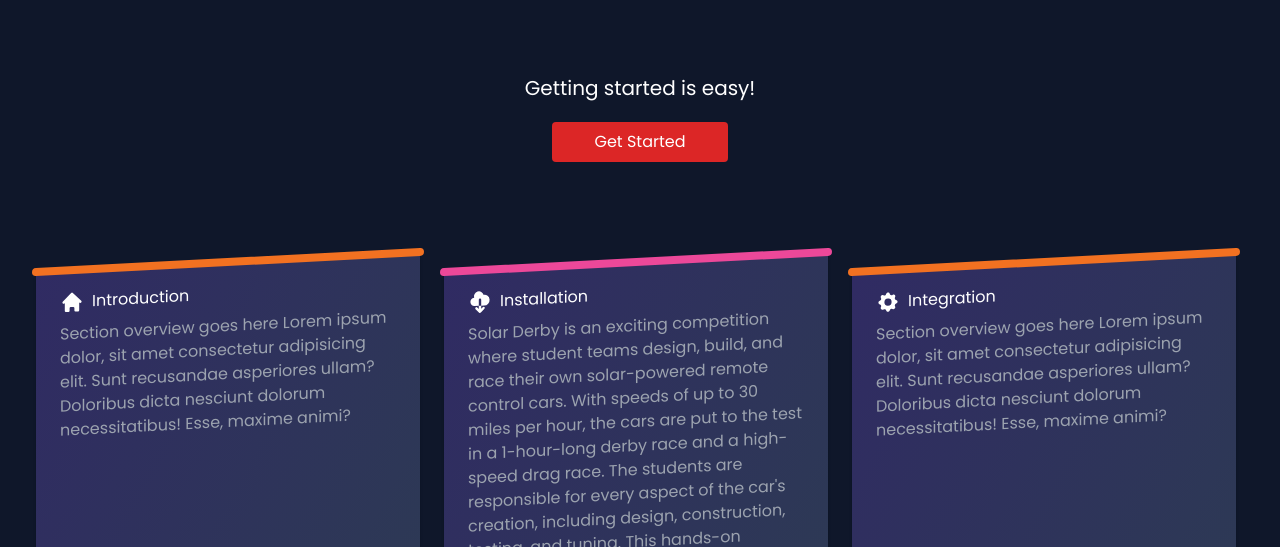
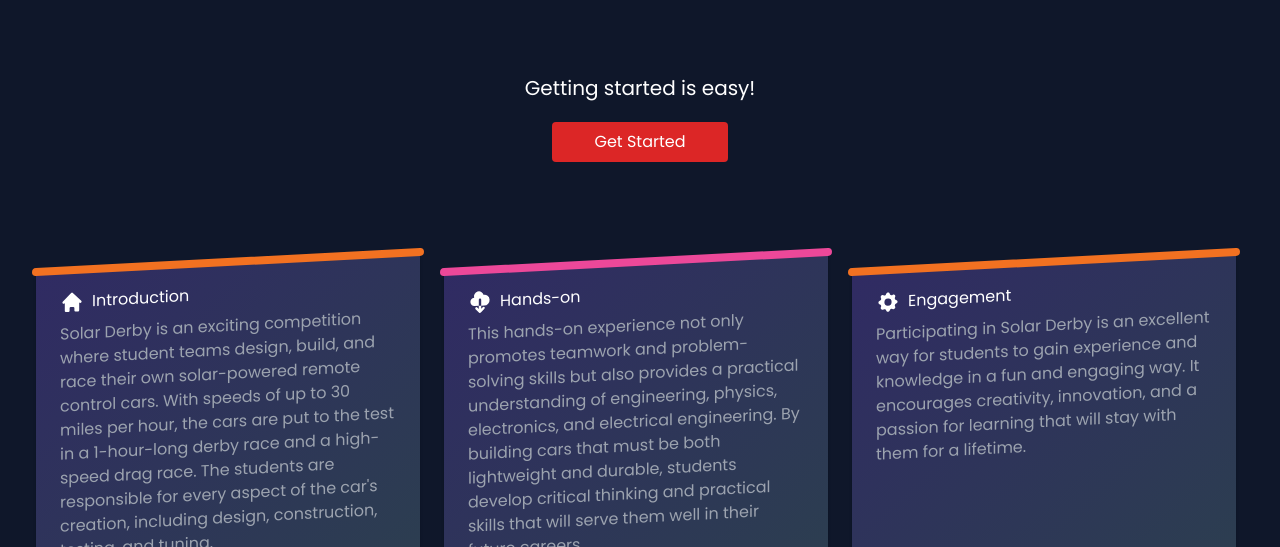
Before and after one commit to SolarDerby/Solar-Derby-Website, a plain HTML site: page index.html in a window 1280 px wide. Shown: the part 253-800 px from the top of the page. Drawn offline with nearby package versions, Linux system fonts and the light colour scheme.

Commit message:
Update index.html

```diff
--- a/index.html
+++ b/index.html
@@ -100,10 +100,9 @@
                 tabindex="0"
                 class="focus:outline-none text-base leading-2 text-gray-300 dark:text-gray-400 pt-2"
               >
-                Section overview goes here Lorem ipsum dolor, sit amet
-                consectetur adipisicing elit. Sunt recusandae asperiores ullam?
-                Doloribus dicta nesciunt dolorum necessitatibus! Esse, maxime
-                animi?
+                Solar Derby is an exciting competition where student teams design, build, and race their own solar-powered remote control cars.
+                With speeds of up to 30 miles per hour, the cars are put to the test in a 1-hour-long derby race and a high-speed drag race.
+                The students are responsible for every aspect of the car's creation, including design, construction, testing, and tuning.
               </p>
             </div>
           </div>
@@ -129,17 +128,16 @@
                     clip-rule="evenodd"
                   />
                 </svg>
-                Installation
+                Hands-on
               </p>
               <p
                 tabindex="0"
                 class="focus:outline-none text-base leading-2 text-gray-300 dark:text-gray-400 pt-2"
               >
-                Solar Derby is an exciting competition where student teams design, build, and race their own solar-powered remote control cars. With speeds of up to 30 miles per hour, the cars are put to the test in a 1-hour-long derby race and a high-speed drag race. The students are responsible for every aspect of the car's creation, including design, construction, testing, and tuning.
+                This hands-on experience not only promotes teamwork and problem-solving skills but also provides a practical understanding of engineering,                physics, electronics, and electrical engineering.
+                By building cars that must be both lightweight and durable,
+                students develop critical thinking and practical skills that will serve them well in their future careers.
 
-This hands-on experience not only promotes teamwork and problem-solving skills but also provides a practical understanding of engineering, physics, electronics, and electrical engineering. By building cars that must be both lightweight and durable, students develop critical thinking and practical skills that will serve them well in their future careers.
-
-Participating in Solar Derby is an excellent way for students to gain experience and knowledge in a fun and engaging way. It encourages creativity, innovation, and a passion for learning that will stay with them for a lifetime.
               </p>
             </div>
           </div>
@@ -165,16 +163,14 @@ Participating in Solar Derby is an excellent way for students to gain experience
                     clip-rule="evenodd"
                   />
                 </svg>
-                Integration
+                Engagement
               </p>
               <p
                 tabindex="0"
                 class="focus:outline-none text-base leading-2 text-gray-300 dark:text-gray-400 pt-2"
               >
-                Section overview goes here Lorem ipsum dolor, sit amet
-                consectetur adipisicing elit. Sunt recusandae asperiores ullam?
-                Doloribus dicta nesciunt dolorum necessitatibus! Esse, maxime
-                animi?
+                Participating in Solar Derby is an excellent way for students to gain experience and knowledge in a fun and engaging way.
+                It encourages creativity, innovation, and a passion for learning that will stay with them for a lifetime.
               </p>
             </div>
           </div>
```
